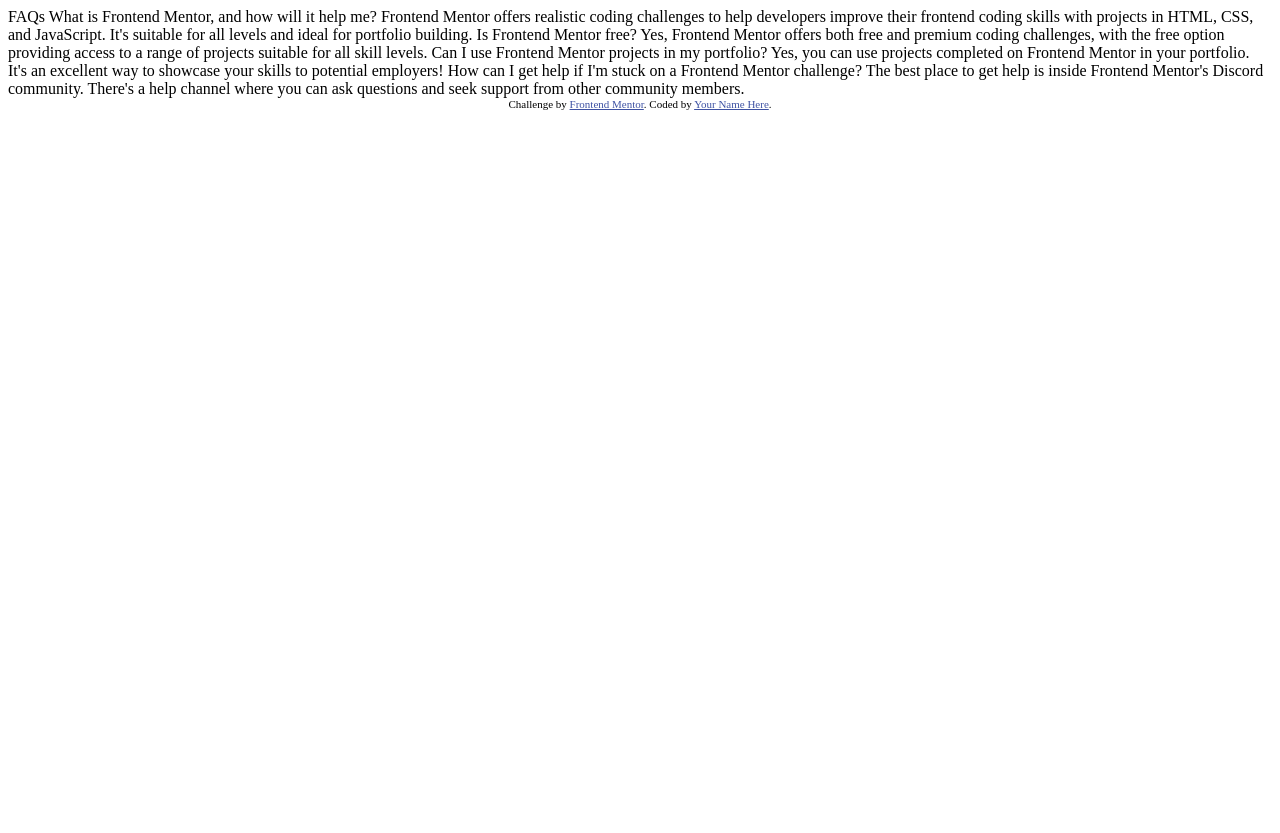
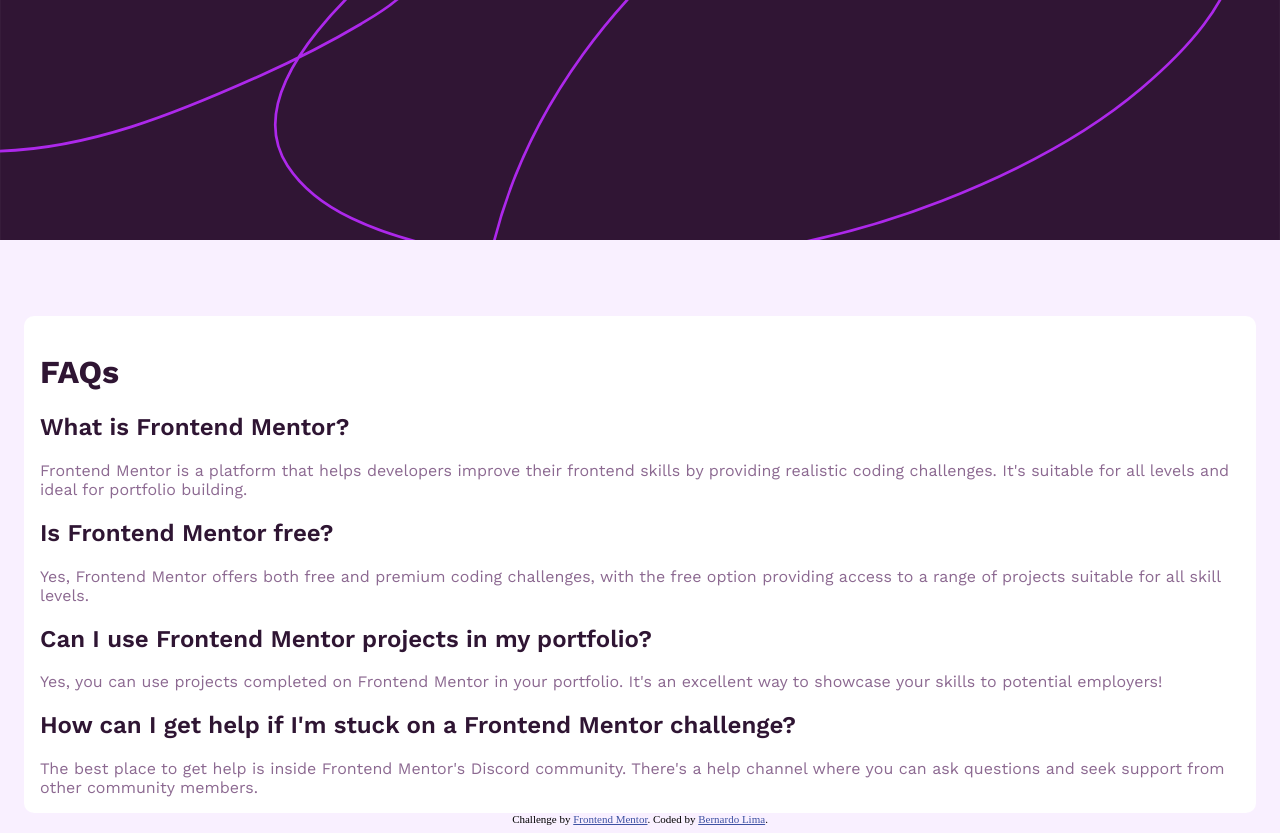
Before and after one commit to prof-ber/faq-accordion, a plain HTML site: page index.html in a window 1280 px wide. Before the commit the page ends 800 px from the top, so only its background shows below. Drawn offline with nearby package versions, Linux system fonts and the light colour scheme.

Commit message:
Fazer alterações no layout

```diff
--- a/index.html
+++ b/index.html
@@ -1,48 +1,114 @@
 <!DOCTYPE html>
 <html lang="en">
   <head>
-  <meta charset="UTF-8">
-  <meta name="viewport" content="width=device-width, initial-scale=1.0"> <!-- displays site properly based on user's device -->
+    <meta charset="UTF-8" />
+    <meta name="viewport" content="width=device-width, initial-scale=1.0" />
+    <!-- displays site properly based on user's device -->
 
-  <link rel="icon" type="image/png" sizes="32x32" href="./assets/images/favicon-32x32.png">
+    <link
+      rel="icon"
+      type="image/png"
+      sizes="32x32"
+      href="./assets/images/favicon-32x32.png"
+    />
 
     <title>Frontend Mentor | FAQ accordion</title>
 
     <!-- Feel free to remove these styles or customise in your own stylesheet 👍 -->
     <style>
-    .attribution { font-size: 11px; text-align: center; }
-    .attribution a { color: hsl(228, 45%, 44%); }
+      @import url("https://fonts.googleapis.com/css2?family=Work+Sans:ital,wght@0,100..900;1,100..900&display=swap");
+
+      .attribution {
+        font-size: 11px;
+        text-align: center;
+      }
+      .attribution a {
+        color: hsl(228, 45%, 44%);
+      }
+      body {
+        background-color: hsl(275, 100%, 97%);
+      }
+      #fundo {
+        position: absolute;
+        top: 0;
+        left: 0;
+        width: 100%;
+        height: 30%;
+        background-image: url("./assets/images/background-pattern-desktop.svg");
+        background-size: cover;
+        z-index: -1;
+      }
+      #caixinha {
+        margin-left: 1rem;
+        margin-right: 1rem;
+        padding: 1rem;
+        background-color: white;
+        border-radius: 10px;
+        margin-top: 25%;
+        font-family: "Work Sans";
+      }
+      #caixinha h1 {
+        font-weight: 700;
+        color: hsl(292, 42%, 14%);
+      }
+      #caixinha h2 {
+        font-weight: 600;
+        color: hsl(292, 42%, 14%);
+      }
+      #caixinha div {
+        font-weight: 400;
+        color: hsl(292, 16%, 49%);
+      }
     </style>
   </head>
   <body>
-
-  FAQs
-
-  What is Frontend Mentor, and how will it help me?
-
-  Frontend Mentor offers realistic coding challenges to help developers improve their
-  frontend coding skills with projects in HTML, CSS, and JavaScript. It's suitable for
-  all levels and ideal for portfolio building.
-
-  Is Frontend Mentor free?
-
-  Yes, Frontend Mentor offers both free and premium coding challenges, with the free
-  option providing access to a range of projects suitable for all skill levels.
-
+    <div id="fundo"></div>
+    <div id="caixinha">
+      <h1>FAQs</h1>
+      <div class="accordion">
+        <div class="accordion-item">
+          <h2 class="accordion-title">What is Frontend Mentor?</h2>
+          <div class="accordion-content">
+            Frontend Mentor is a platform that helps developers improve their
+            frontend skills by providing realistic coding challenges. It's
+            suitable for all levels and ideal for portfolio building.
+          </div>
+        </div>
+        <div class="accordion-item">
+          <h2 class="accordion-title">Is Frontend Mentor free?</h2>
+          <div class="accordion-content">
+            Yes, Frontend Mentor offers both free and premium coding challenges,
+            with the free option providing access to a range of projects
+            suitable for all skill levels.
+          </div>
+        </div>
+        <div class="accordion-item">
+          <h2 class="accordion-title">
             Can I use Frontend Mentor projects in my portfolio?
-
-  Yes, you can use projects completed on Frontend Mentor in your portfolio. It's an excellent
-  way to showcase your skills to potential employers!
-
+          </h2>
+          <div class="accordion-content">
+            Yes, you can use projects completed on Frontend Mentor in your
+            portfolio. It's an excellent way to showcase your skills to
+            potential employers!
+          </div>
+        </div>
+        <div class="accordion-item">
+          <h2 class="accordion-title">
             How can I get help if I'm stuck on a Frontend Mentor challenge?
-
-  The best place to get help is inside Frontend Mentor's Discord community. There's a help
-  channel where you can ask questions and seek support from other community members.
-
-
+          </h2>
+          <div class="accordion-content">
+            The best place to get help is inside Frontend Mentor's Discord
+            community. There's a help channel where you can ask questions and
+            seek support from other community members.
+          </div>
+        </div>
+      </div>
+    </div>
     <div class="attribution">
-    Challenge by <a href="https://www.frontendmentor.io?ref=challenge" target="_blank">Frontend Mentor</a>.
-    Coded by <a href="#">Your Name Here</a>.
+      Challenge by
+      <a href="https://www.frontendmentor.io?ref=challenge" target="_blank"
+        >Frontend Mentor</a
+      >. Coded by <a href="#">Bernardo Lima</a>.
     </div>
   </body>
 </html>
```
Lines whose indentation alone changed are shown as unchanged.
